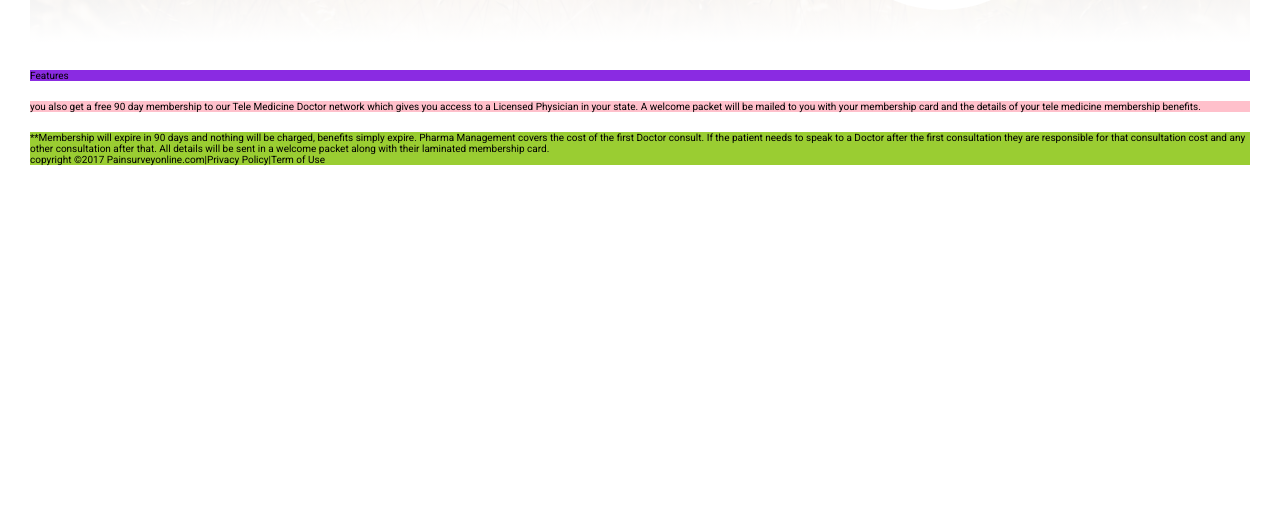
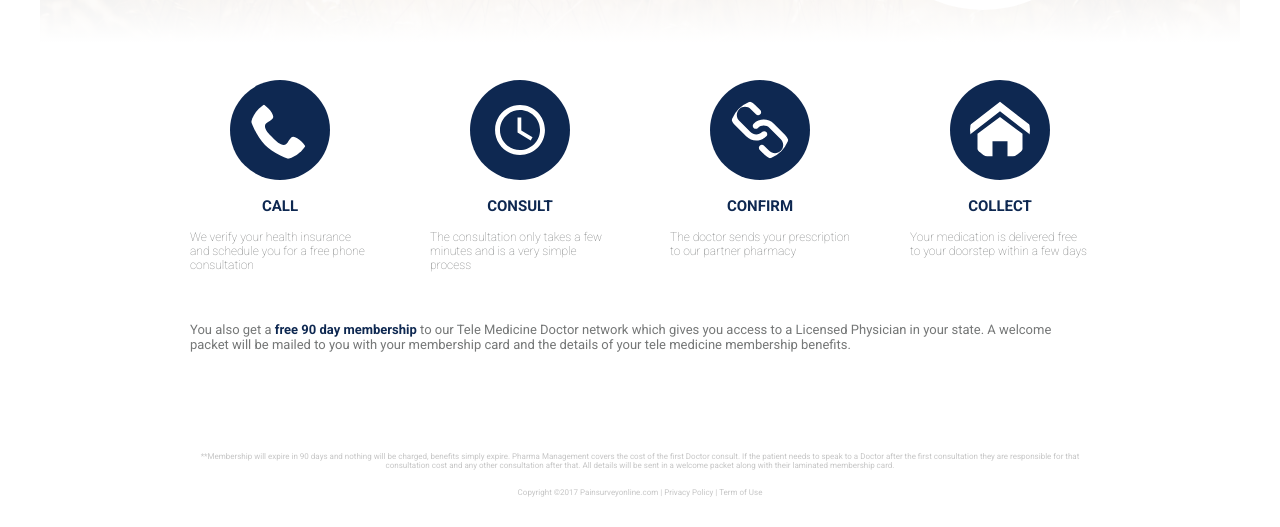
Before and after one commit to lchewy/landing-for-zeta, a website: page index.html in a window 1280 px wide. Shown: the part 707-1234 px from the top of the page. Before the commit the page ends 902 px from the top, so only its background shows below. Drawn offline with Linux system fonts and the light colour scheme.

Commit message:
adjusted details and footer

```diff
--- a/index.html
+++ b/index.html
@@ -20,7 +20,8 @@
                 <p class="heading__left-sub-1">to Your Doorstep!</p>
             </div>
             <div class="header__form-box">
-                <h5 class="header__form-box-title">Complete our form and we will contact you with our survey to help.
+                <h5 class="header__form-box-title">Complete our form and we will contact
+                    <br> you with our survey to help.
                     <br> Step 1</h5>
                 <form class="header__form">
                     <input class="header__form-input" type="text" placeholder="First Name">
@@ -58,7 +59,8 @@
             <div class="header__right-promotion">
                 <div class="header__right-promotion-content">
                     <p class="header__right-promotion-content-1">includes:</p>
-                    <p class="header__right-promotion-content-2">Free <span class="big">90</span> day</p>
+                    <p class="header__right-promotion-content-2">Free
+                        <span class="big">90</span> day</p>
                     <p class="header__right-promotion-content-3">membership*</p>
                     <p class="header__right-promotion-content-4">to our Tele</p>
                     <p class="header__right-promotion-content-5">Medicine Doctor</p>
@@ -66,26 +68,55 @@
             </div>
         </div>
     </header>
-    <section class="features row">
-        Features
+    <section class="features features__row row">
+        <div class="col-1-of-4">
+            <svg class="features__icon">
+                <use xlink:href="public/img/sprite.svg#icon-phone"></use>
+            </svg>
+            <h4 class="features__heading">Call</h4>
+            <p class="features__text">We verify your health insurance and schedule you for a free phone consultation</p>
+        </div>
+        <div class="col-1-of-4 features__consult">
+            <svg class="features__icon">
+                <use xlink:href="public/img/sprite.svg#icon-schedule"></use>
+            </svg>
+            <h4 class="features__heading">Consult</h4>
+            <p class="features__text">The consultation only takes a few minutes and is a very simple process</p>
+        </div>
+        <div class="col-1-of-4">
+            <svg class="features__icon features__icon-confirm">
+                <use xlink:href="public/img/sprite.svg#icon-link"></use>
+            </svg>
+            <h4 class="features__heading">Confirm</h4>
+            <p class="features__text">The doctor sends your prescription to our partner pharmacy</p>
+        </div>
+        <div class="col-1-of-4">
+            <svg class="features__icon">
+                <use xlink:href="public/img/sprite.svg#icon-home"></use>
+            </svg>
+            <h4 class="features__heading">Collect</h4>
+            <p class="features__text">Your medication is delivered free to your doorstep within a few days</p>
+        </div>
     </section>
-    <section class="details row">
-        <p>
-            you also get a
-            <span>free 90 day membership</span>
+    <section class="details details__row row">
+        <p class="details__text">
+            You also get a
+            <span class="details__bold">free 90 day membership</span>
             to our Tele Medicine Doctor network which gives you access to a Licensed Physician in your state. A welcome packet will be
             mailed to you with your membership card and the details of your tele medicine membership benefits.
         </p>
 
     </section>
-    <footer class="footer row">
+    <footer class="footer footer__row row">
         <p>
             **Membership will expire in 90 days and nothing will be charged, benefits simply expire. Pharma Management covers the cost
             of the first Doctor consult. If the patient needs to speak to a Doctor after the first consultation they are
             responsible for that consultation cost and any other consultation after that. All details will be sent in a welcome
             packet along with their laminated membership card.
         </p>
-        <p>copyright &copy;2017 Painsurveyonline.com|Privacy Policy|Term of Use</p>
+        <br>
+        <br>
+        <p>Copyright &copy;2017 Painsurveyonline.com | Privacy Policy | Term of Use</p>
 
     </footer>
 </body>
--- a/sass/_details.scss
+++ b/sass/_details.scss
@@ -1,3 +1,17 @@
 .details{
-    background-color: pink;
+    margin-top: 5rem;
+
+    &__row{
+        max-width: 90rem;
+    }
+
+    &__text{
+        font-size: 1.3rem;
+        color: #757777;
+    }
+
+    &__bold{
+        font-weight: 700;
+        color: $color-dark-blue;
+    }
 }
--- a/sass/_features.scss
+++ b/sass/_features.scss
@@ -1,3 +1,36 @@
 .features{
-    background-color: blueviolet;
+    // background-color: blueviolet;
+    text-align: center;
+    overflow: hidden;
+
+    &__row{
+        max-width: 90rem;
+    }
+
+    &__icon{
+        width: 10rem;
+        height: 10rem;
+        padding: 2rem;
+        fill: #fff;
+        background-color: $color-dark-blue;
+        border-radius: 50%;
+
+        &-confirm{
+            transform: rotate(90deg);
+        }
+    }
+
+    &__heading{
+        text-transform: uppercase;
+        margin: 1.5rem 0;
+        font-size: 1.5rem;
+        color: $color-dark-blue;
+    }
+
+    &__text{
+        color: #757777;
+        text-align: left;
+        font-size: 1.2rem;
+        font-weight: 100;
+    }
 }
--- a/sass/_footer.scss
+++ b/sass/_footer.scss
@@ -1,3 +1,12 @@
 .footer {
-  background-color: yellowgreen;
+  text-align: center;
+  margin-top: 10rem;
+  font-size: .8rem;
+  color: #c6c6c6;
+
+  &__row{
+    max-width: 90rem;
+  }
+
+
 }
--- a/sass/_grid.scss
+++ b/sass/_grid.scss
@@ -1,5 +1,5 @@
-$grid-width: 100%;//114rem;
-$gutter-vertical: 2rem; // was 8rem but still no change...
+$grid-width: 120rem;//114rem;
+$gutter-vertical: 3rem; // was 8rem but still no change...
 $gutter-vertical-small: 6rem;
 $gutter-horizontal: 6rem;
 
--- a/sass/_header.scss
+++ b/sass/_header.scss
@@ -22,11 +22,8 @@ input {
   background-size: cover;
   padding-bottom: 5rem;
 
-  //   &__left {
-  //     background-color: green;
-  //   }
+
   &__right {
-    // background-color: orange;
 
     &-promotion {
       position: absolute;
@@ -36,7 +33,7 @@ input {
       border-radius: 50%;
       text-align: center;
       bottom: 4rem;
-      right: 15%;
+      right: 11%;
       z-index: 10;
       &-content {
         position: relative;
```
Also changed, not shown: public/css/style.css.
